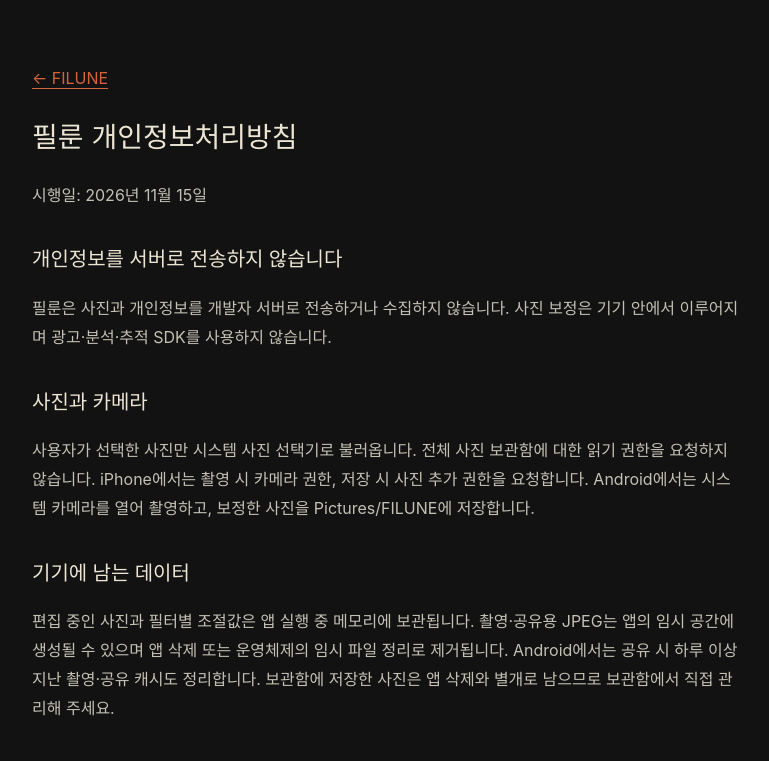
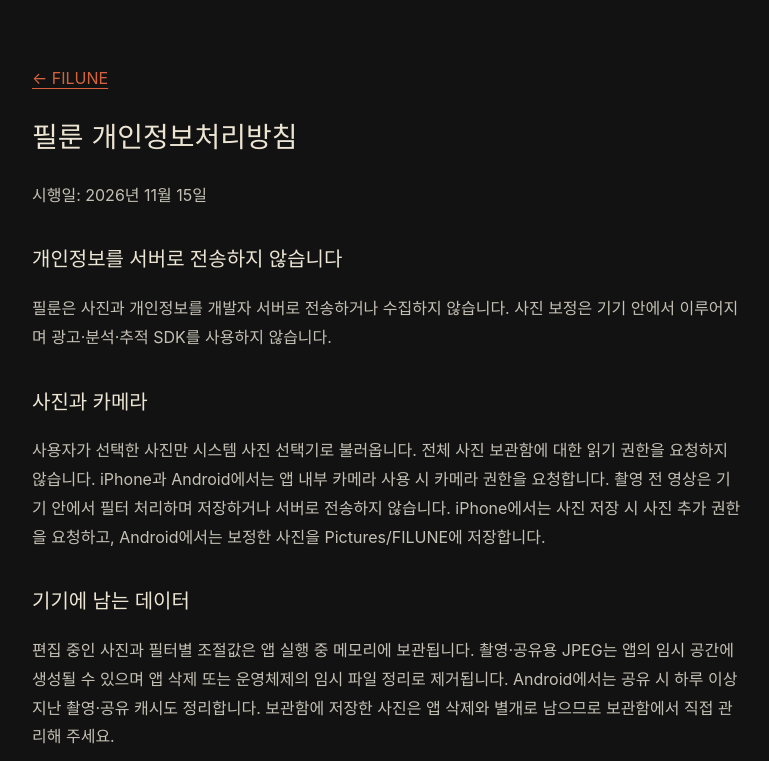
Before and after one commit to whitepage/filune-support, a plain HTML site: page privacy.html in a window 1280 px wide. Shown: the top 761 px of the page, without its empty margins (252-1021 px from the left). Drawn offline with Linux system fonts and the light colour scheme.

Commit message:
Update privacy policy regardinUpdate privacy policy for local live camera processingg photo permissions

```diff
--- a/privacy.html
+++ b/privacy.html
@@ -7,7 +7,7 @@
 <h2>개인정보를 서버로 전송하지 않습니다</h2>
 <p>필룬은 사진과 개인정보를 개발자 서버로 전송하거나 수집하지 않습니다. 사진 보정은 기기 안에서 이루어지며 광고·분석·추적 SDK를 사용하지 않습니다.</p>
 <h2>사진과 카메라</h2>
-<p>사용자가 선택한 사진만 시스템 사진 선택기로 불러옵니다. 전체 사진 보관함에 대한 읽기 권한을 요청하지 않습니다. iPhone에서는 촬영 시 카메라 권한, 저장 시 사진 추가 권한을 요청합니다. Android에서는 시스템 카메라를 열어 촬영하고, 보정한 사진을 Pictures/FILUNE에 저장합니다.</p>
+<p>사용자가 선택한 사진만 시스템 사진 선택기로 불러옵니다. 전체 사진 보관함에 대한 읽기 권한을 요청하지 않습니다. iPhone과 Android에서는 앱 내부 카메라 사용 시 카메라 권한을 요청합니다. 촬영 전 영상은 기기 안에서 필터 처리하며 저장하거나 서버로 전송하지 않습니다. iPhone에서는 사진 저장 시 사진 추가 권한을 요청하고, Android에서는 보정한 사진을 Pictures/FILUNE에 저장합니다.</p>
 <h2>기기에 남는 데이터</h2>
 <p>편집 중인 사진과 필터별 조절값은 앱 실행 중 메모리에 보관됩니다. 촬영·공유용 JPEG는 앱의 임시 공간에 생성될 수 있으며 앱 삭제 또는 운영체제의 임시 파일 정리로 제거됩니다. Android에서는 공유 시 하루 이상 지난 촬영·공유 캐시도 정리합니다. 보관함에 저장한 사진은 앱 삭제와 별개로 남으므로 보관함에서 직접 관리해 주세요.</p>
 <h2>공유와 문의</h2>
```
